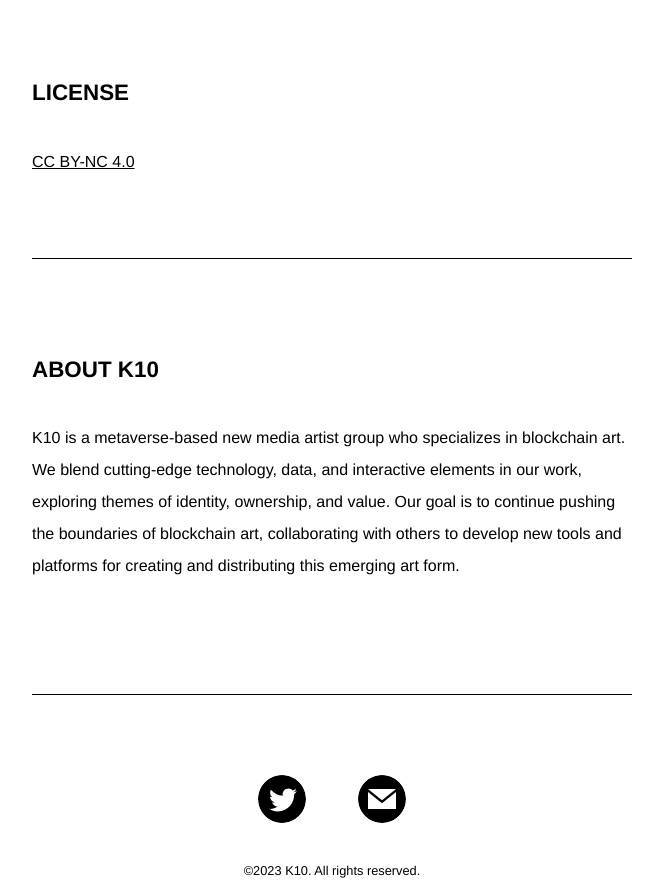
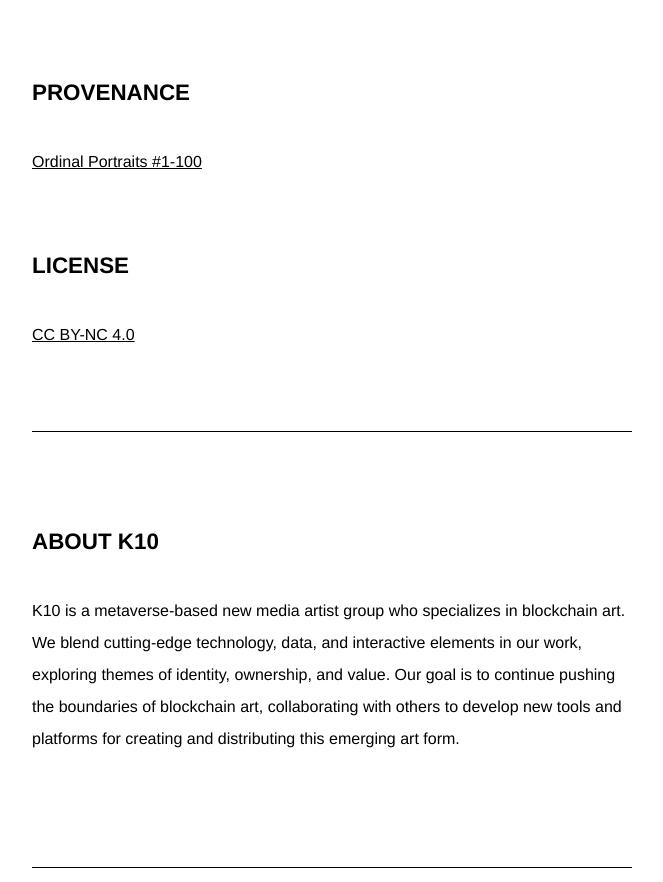
Before and after one commit to dbdbking/ordinalme, a plain HTML site: page index.html in a window 1280 px wide. Shown: the part 1697-2579 px from the top of the page, without its empty margins (308-971 px from the left). Drawn offline with Linux system fonts and the light colour scheme.

Commit message:
Update index.html

```diff
--- a/index.html
+++ b/index.html
@@ -22,6 +22,10 @@
       <center><img width="600px" height="600px" src="img/selfPixtrait100.png"></center><br><br>
 
 
+      <p class="subhead">Provenance</p>
+      <p class="soon"><a href="ordinal-portraits/inscriptions.json" target="_blank">Ordinal Portraits #1-100</a></p>
+
+
    <p class="subhead">License</p>
       <p class="soon"><a href="https://creativecommons.org/licenses/by-nc/4.0/" target="_blank">CC BY-NC 4.0</a></p>
 
@@ -35,12 +39,6 @@
 
 
 
-
-
-
-
-
-
   <p><hr style="height:1px;border-width:0;color:gray;background-color:black"></p>
 
   <p class="soon"><center><a href="https://twitter.com/kuson_chan" target="_blank" class="logo twitter"></a> <a href="mailto:dbdbrobot@gmail.com" target="_blank" class="logo email"></a></center></p>
```
